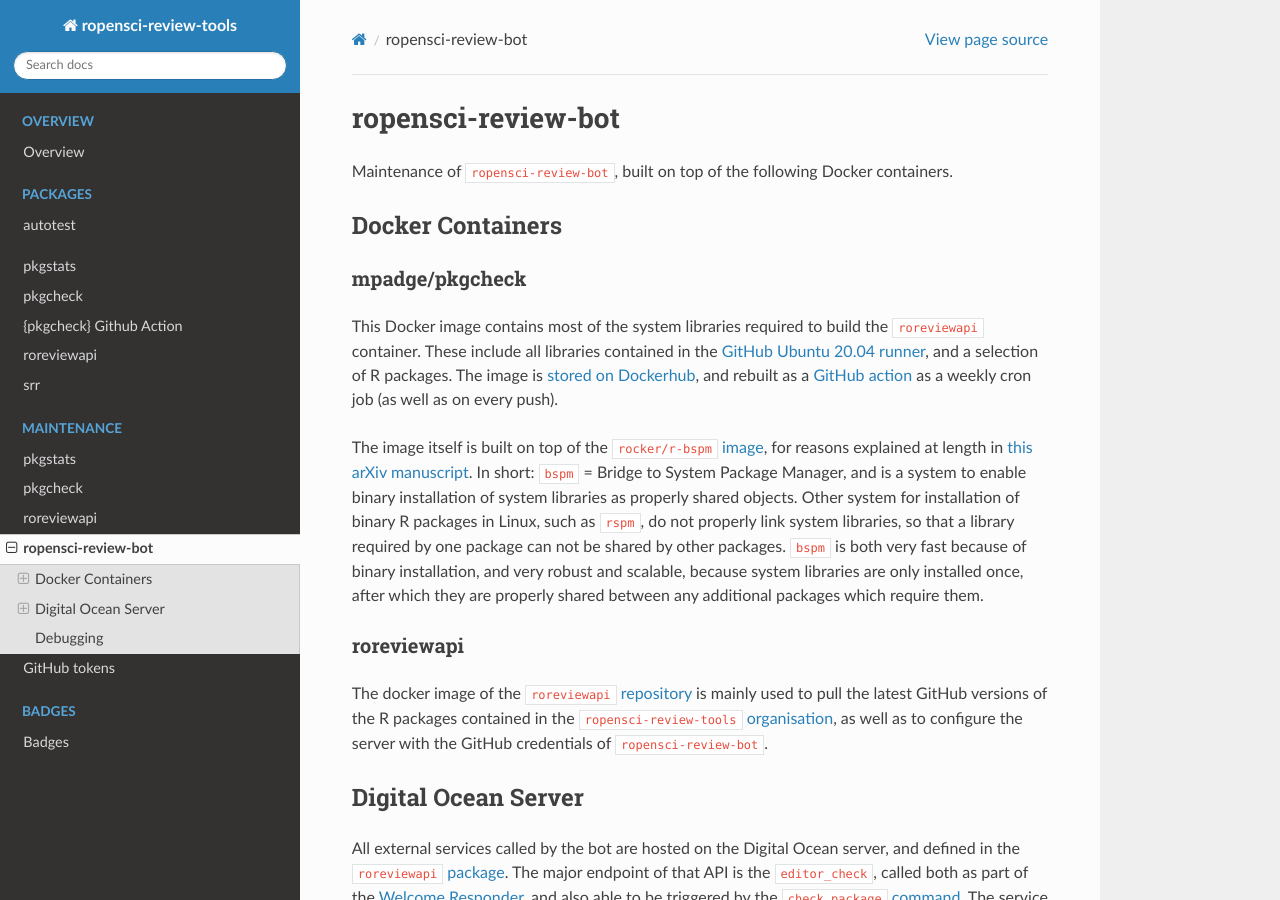
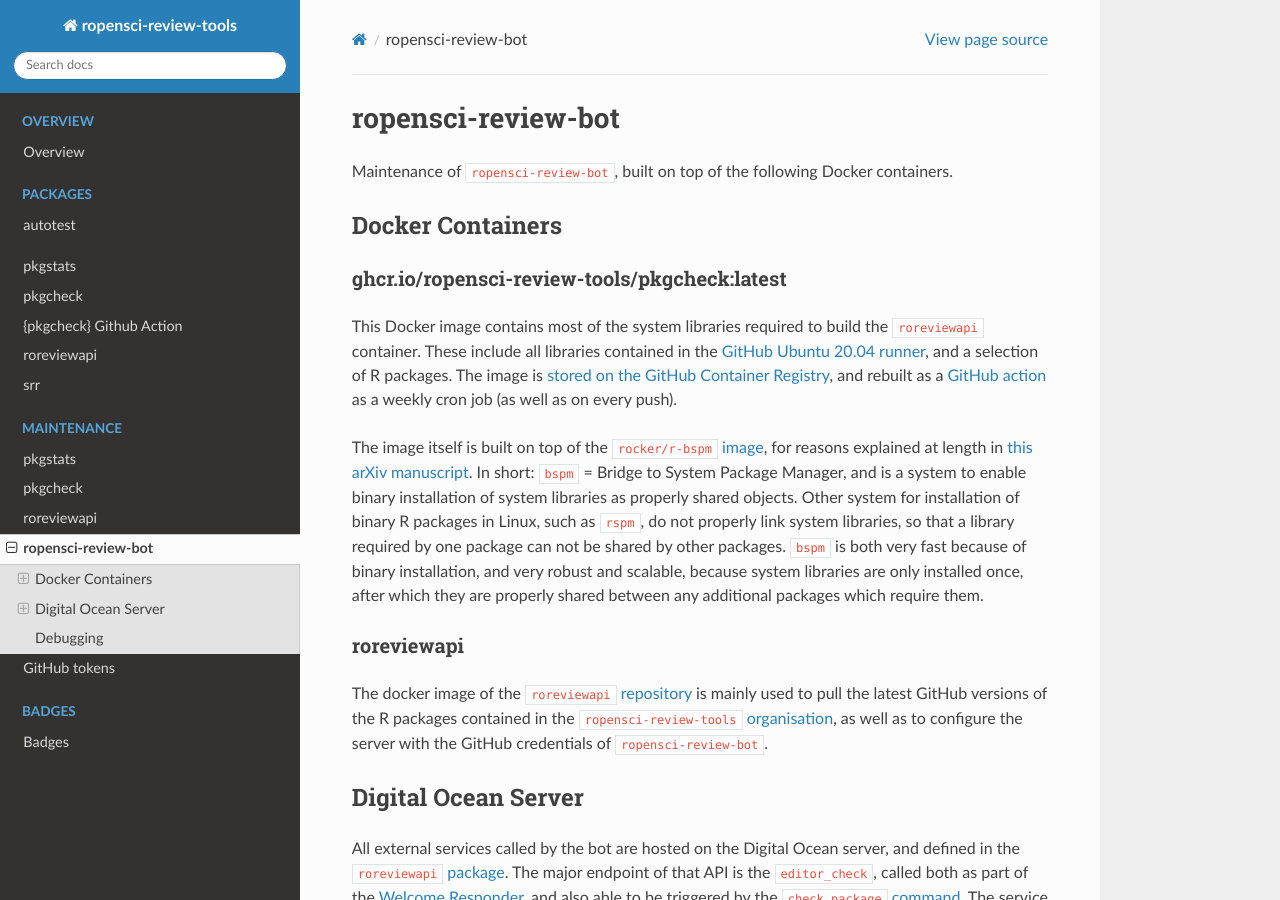
Before and after one commit to ropensci-review-tools/ropensci-review-tools, a Sphinx documentation site: the page built from docs/maintenance/ropensci-review-bot.md, in a window 1280 px wide and 900 px high. Built offline with Sphinx 7.4.7 and the Read the Docs theme 2.0.0, drawn with Linux system fonts in a browser that asks for light colours; pages that are not in the unit, such as notebooks, are missing from menus.

Commit message:
update docker source from hub to ghcr

```diff
--- a/docs/maintenance/ropensci-review-bot.md
+++ b/docs/maintenance/ropensci-review-bot.md
@@ -5,14 +5,15 @@
 
 ## Docker Containers
 
-### mpadge/pkgcheck
+### ghcr.io/ropensci-review-tools/pkgcheck:latest
 
 This Docker image contains most of the system libraries required to build the
 `roreviewapi` container. These include all libraries contained in the [GitHub
 Ubuntu 20.04
 runner](https://github.com/actions/virtual-environments/blob/main/images/linux/Ubuntu2004-README.md),
-and a selection of R packages. The image is [stored on
-Dockerhub](https://hub.docker.com/r/mpadge/pkgcheck), and rebuilt as a [GitHub
+and a selection of R packages. The image is [stored on the GitHub Container
+Registry](https://ghcr.io/ropensci-review-tools/pkgcheck), and rebuilt as a
+[GitHub
 action](https://github.com/ropensci-review-tools/pkgcheck/blob/main/.github/workflows/docker.yaml)
 as a weekly cron job (as well as on every push).
 
```
